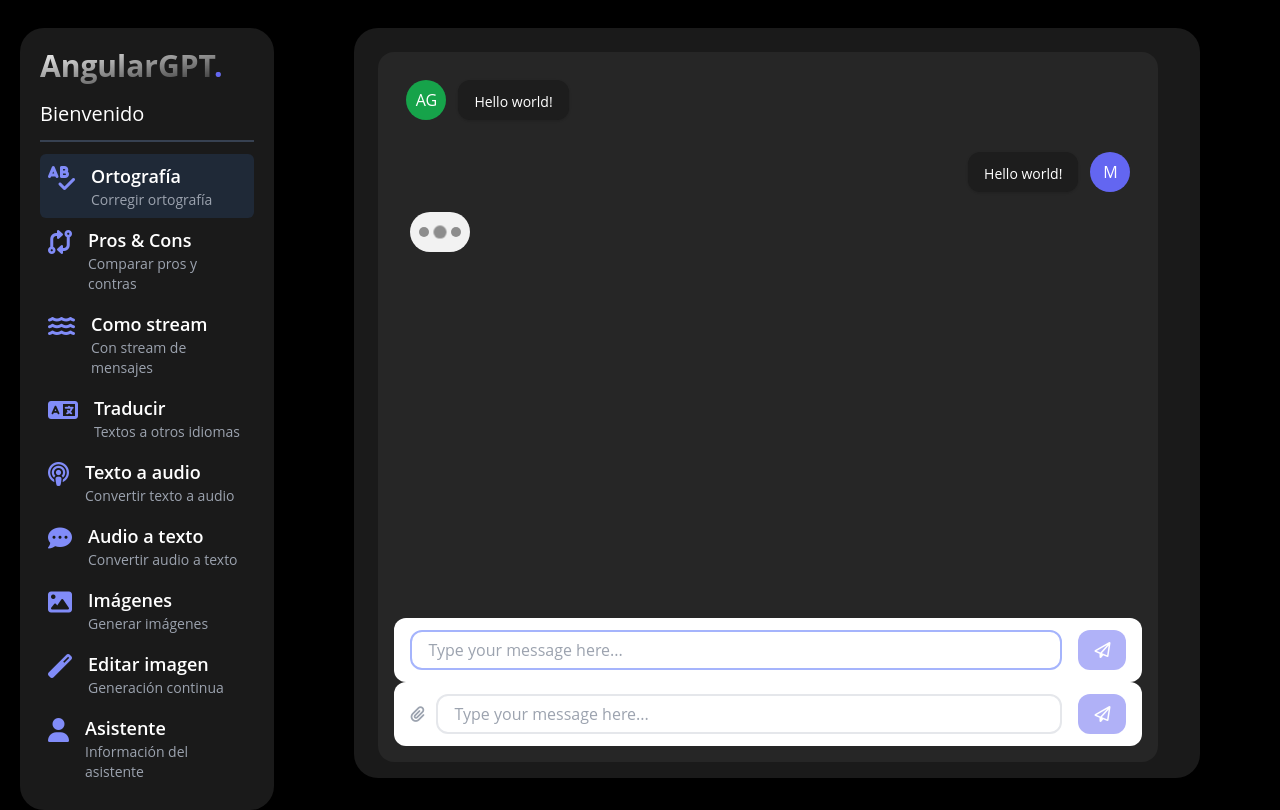
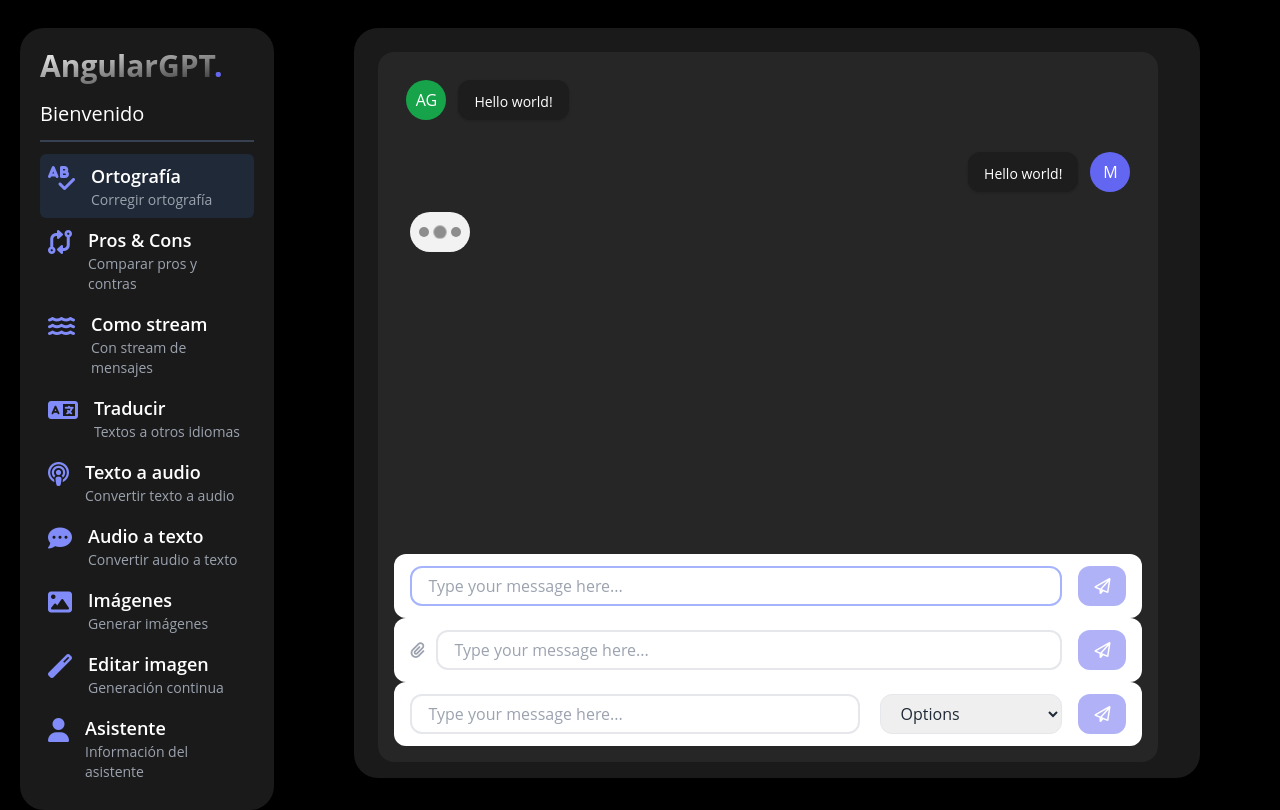
Before and after one commit to MiguelMateoTavarez/angular-gpt, an Angular app: page /orthography in a window 1280 px wide. Built offline with nearby package versions, Linux system fonts and the light colour scheme.

Commit message:
feat: add text message box with select

```diff
--- /dev/null
+++ b/src/app/presentation/components/text-boxes/textMessageBoxSelect/textMessageBoxSelect.component.html
@@ -0,0 +1,35 @@
+<form
+  [formGroup]="form"
+  (ngSubmit)="handleSubmit()"
+  class="flex flex-row items-center h-16 rounded-xl bg-white w-full px-4">
+  <div class="flex-grow">
+    <div class="flex">
+
+      <input
+        class="flex w-full border-2 rounded-xl text-gray-800 focus:outline-none focus:border-indigo-300 pl-4 h-10"
+        type="text"
+        autofocus
+        [placeholder]="placeHolder()"
+        formControlName="prompt"
+        [autocomplete]="disableCorrections() ? 'on' : 'off'"
+        [spellcheck]="disableCorrections() ? 'on' : 'off'"
+      >
+      <select class="w-2/5 ml-5 border rounded-xl text-gray-800 focus:outline-none focus:border-indigo-300 pl-4 h-10">
+        <option value="">Options</option>
+        @for (option of options(); track option.id) {
+          <option [value]="option.id">{{ option.text }}</option>
+        }
+      </select>
+
+    </div>
+  </div>
+  <div class="ml-4">
+    <button
+      class="btn-primary"
+      type="submit"
+      [disabled]="form.invalid"
+    >
+      <i class="fa-regular fa-paper-plane"></i>
+    </button>
+  </div>
+</form>
--- /dev/null
+++ b/src/app/presentation/components/text-boxes/textMessageBoxSelect/textMessageBoxSelect.component.ts
@@ -0,0 +1,44 @@
+import { ChangeDetectionStrategy, Component, inject, input, output } from '@angular/core';
+import { FormBuilder, ReactiveFormsModule, Validators } from '@angular/forms';
+
+export interface Option {
+  id: string;
+  text: string;
+}
+
+export interface TextMessageBoxEvent {
+  prompt: string;
+  selectedOption: string;
+}
+
+@Component({
+  selector: 'app-text-message-box-select',
+  standalone: true,
+  imports: [
+    ReactiveFormsModule
+  ],
+  templateUrl: './textMessageBoxSelect.component.html',
+  changeDetection: ChangeDetectionStrategy.OnPush,
+})
+export class TextMessageBoxSelectComponent {
+
+  placeHolder = input<string>('');
+  options = input.required<Option[]>();
+  disableCorrections = input<boolean>(false);
+  onMessage = output<TextMessageBoxEvent>();
+
+  public fb = inject(FormBuilder);
+  public form = this.fb.group({
+    prompt: ['', Validators.required],
+    selectedOption: ['', Validators.required]
+  });
+
+  handleSubmit() {
+    if (this.form.invalid) return;
+    const { prompt, selectedOption } = this.form.value;
+
+    this.onMessage.emit({ prompt: prompt!, selectedOption: selectedOption! });
+    this.form.reset();
+  }
+
+}
--- a/src/app/presentation/pages/orthographyPage/orthographyPage.component.html
+++ b/src/app/presentation/pages/orthographyPage/orthographyPage.component.html
@@ -2,23 +2,25 @@
   <div class="chat-messages">
     <div class="grid gap-y-2">
       <!-- Chat Message -->
-       <app-chat-message
-         text="Hello world!"
-       />
-       <app-my-message
-         text="Hello world!"
-       />
-       <app-typing-loader/>
+      <app-chat-message text="Hello world!" />
+      <app-my-message text="Hello world!" />
+      <app-typing-loader />
     </div>
   </div>
   <!-- MessageBox -->
-   <app-text-message-box
+  <app-text-message-box
     placeHolder="Type your message here..."
     (onMessage)="handleMessage($event)"
-   />
+  />
 
-   <app-text-message-box-file
+  <app-text-message-box-file
     placeHolder="Type your message here..."
     (onMessage)="handleMessageWithFile($event)"
   />
+
+  <app-text-message-box-select
+    placeHolder="Type your message here..."
+    [options]="[{id: '1', text: '1'}, {id: '2', text: '2'}]"
+    (onMessage)="handleMessageWithSelect($event)"
+  />
 </div>
--- a/src/app/presentation/pages/orthographyPage/orthographyPage.component.ts
+++ b/src/app/presentation/pages/orthographyPage/orthographyPage.component.ts
@@ -4,6 +4,7 @@ import { ChatMessageComponent, MyMessageComponent } from '@components/index';
 import { TypingLoaderComponent } from "@components/typingLoader/typingLoader.component";
 import { TextMessageBoxComponent } from "@components/text-boxes/textMessageBox/textMessageBox.component";
 import { TextMessageBoxFileComponent, TextMessageEvent } from "@components/text-boxes/textMessageBoxFile/textMessageBoxFile.component";
+import { TextMessageBoxEvent, TextMessageBoxSelectComponent } from "../../components/text-boxes/textMessageBoxSelect/textMessageBoxSelect.component";
 
 
 @Component({
@@ -15,7 +16,8 @@ import { TextMessageBoxFileComponent, TextMessageEvent } from "@components/text-
     MyMessageComponent,
     TypingLoaderComponent,
     TextMessageBoxComponent,
-    TextMessageBoxFileComponent
+    TextMessageBoxFileComponent,
+    TextMessageBoxSelectComponent
 ],
   templateUrl: './orthographyPage.component.html',
   changeDetection: ChangeDetectionStrategy.OnPush,
@@ -29,4 +31,8 @@ export default class OrthographyPageComponent {
   handleMessageWithFile({prompt, file}: TextMessageEvent) {
     console.log(prompt, file);
   }
+
+  handleMessageWithSelect(event: TextMessageBoxEvent){
+
+  }
 }
```
